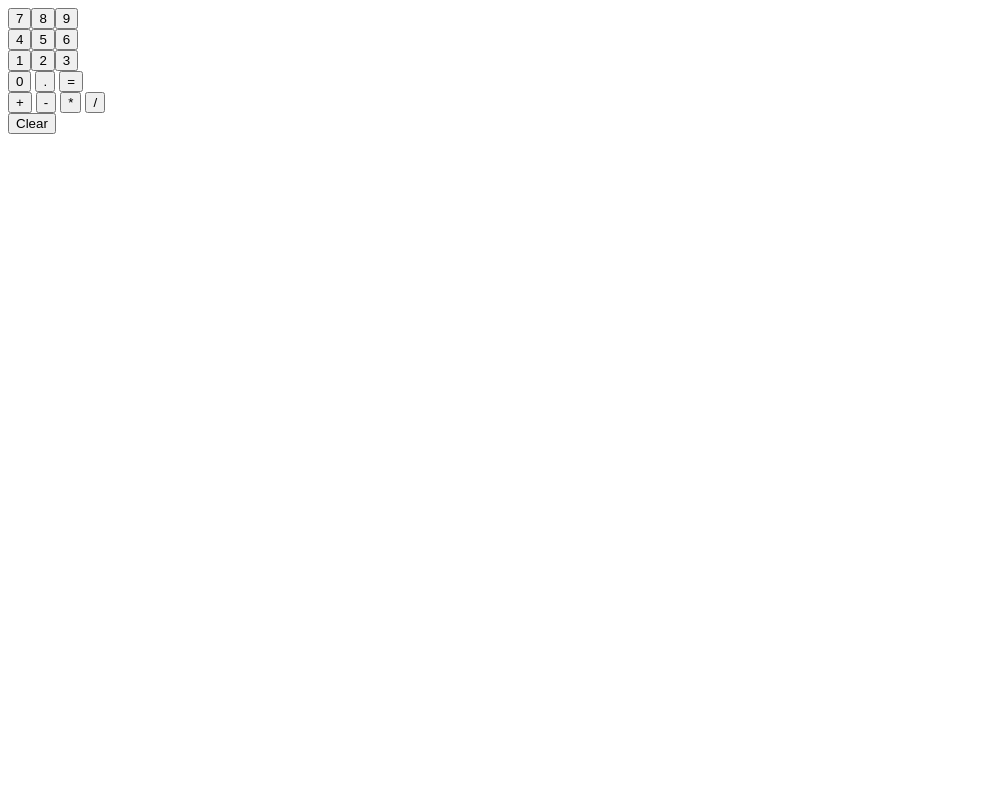
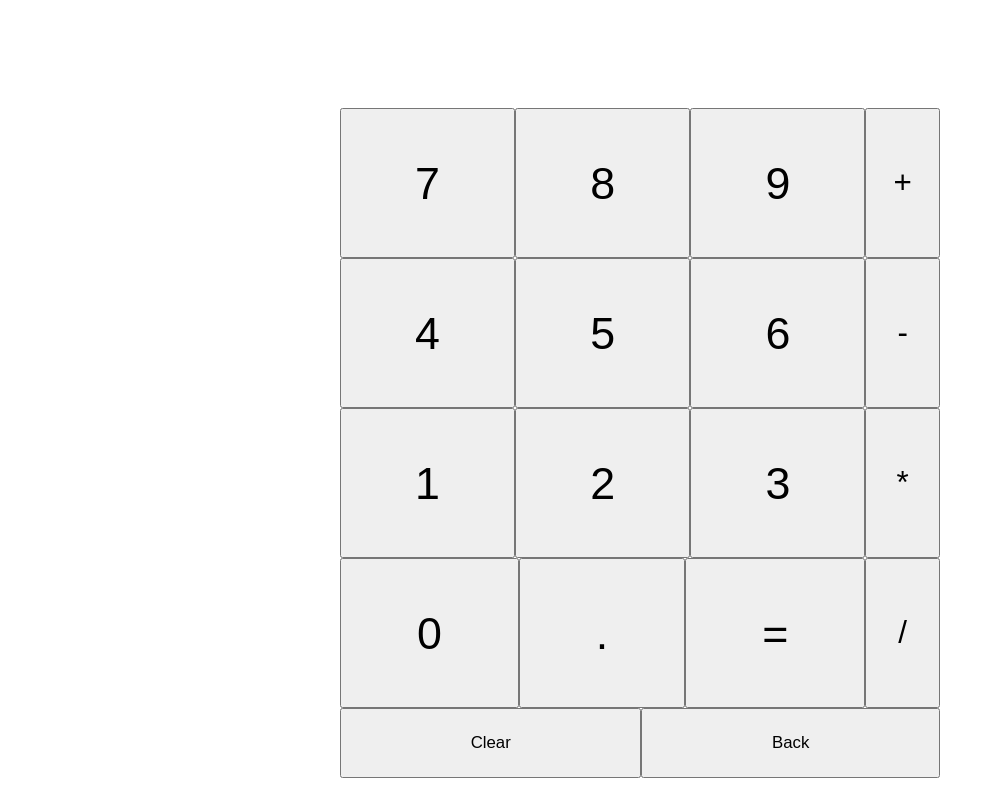
Before and after one commit to Astermite/calculator, a plain HTML site: page index.html in a window 1280 px wide. Shown: the whole page, without its empty margins (0-995 px from the left). Drawn offline with Linux system fonts and the light colour scheme.

Commit message:
Improve the css and some bug fixes
mostly finished

```diff
--- a/app.js
+++ b/app.js
@@ -1,5 +1,6 @@
 function add(n1,n2) {
-    return parseInt(n1) + parseInt(n2);
+
+    return convertToNumber(n1) + convertToNumber(n2);
 }
 function substract(n1,n2) {
     return n1 - n2;
@@ -11,9 +12,6 @@ function divide(n1,n2) {
     if (n2 == 0) return 'CANNOT DIVIDE BY ZERO YOU FOOL!'
     return n1/n2;
 }
-let firstNumber;
-let secondNumber;
-let operator;
 
 function operate(firstNumber,operator,secondNumber) {
     switch (operator) {
@@ -30,6 +28,14 @@ function operate(firstNumber,operator,secondNumber) {
     }
 }
 
+function convertToNumber(input) {
+    if (input.includes('.')) {
+        return parseFloat(input);
+    } else {
+        return parseInt(input);
+    }
+}
+
 const first = document.querySelector('.first')
 const second = document.querySelector('.second')
 const third = document.querySelector('.third')
@@ -38,6 +44,7 @@ for (let i=1; i < 10; i++) {
     let btn = document.createElement('button')
     btn.textContent = `${i}`
     btn.classList.add(`b${i}`)
+    btn.classList.add('num')
     if (i < 10 && i > 6) first.appendChild(btn)
     else if (i < 7 && i > 3) second.appendChild(btn)
     else if (i < 4 && i > 0) third.appendChild(btn)
@@ -56,19 +63,42 @@ const zero = document.querySelector('.b0')
 const visor = document.querySelector('.visor')
 const clearBtn = document.querySelector('.clear')
 const numbers = [one,two,three,four,five,six,seven,eight,nine,zero]
-const addOp = document.querySelector('.addOp')
-const subOp = document.querySelector('.subOp')
-const multOp = document.querySelector('.multOp')
-const diviOp = document.querySelector('.diviOp')
+const addOp = document.querySelector('.add')
+const subOp = document.querySelector('.sub')
+const multOp = document.querySelector('.mult')
+const diviOp = document.querySelector('.divi')
 const Ops = [addOp,subOp,multOp,diviOp]
 const numOp = numbers.concat(Ops)
 let displayValue;
 const equalBtn = document.querySelector('.equal')
+const floatBtn = document.querySelector('.float')
+const backBtn = document.querySelector('.backspace')
 
 equalBtn.addEventListener('click',() => showResult(displayValue))
 clearBtn.addEventListener('click', clear)
-numbers.forEach((item) => item.addEventListener('click', () => display(item.textContent)))
-Ops.forEach((item) => item.addEventListener('click', () => display(' ' + item.textContent + ' ')))
+numbers.forEach((item) => {
+    item.setAttribute('tabindex', '0');
+    item.addEventListener('click', () => display(item.textContent))
+    item.addEventListener('keydown', (event) => {
+        if (event.key === item.textContent) display(item.textContent)
+    })
+})
+Ops.forEach((item) => item.addEventListener('click', () => {display(' ' + item.textContent + ' '); enableFloat()}))
+backBtn.addEventListener('click', () => back())
+equalBtn.addEventListener('keydown', (event) => {if (event.key === 'Enter') showResult(displayValue)})
+
+
+function back() {
+    displayArray = Array.from(visor.textContent)
+    displayArray.pop()
+    visor.textContent = displayArray.join('')
+}
+function enableFloat() {
+    floatBtn.addEventListener('click',() => {
+    display('.')
+}, { once:true })}
+enableFloat()
+
 function display(input) {
     visor.textContent += input
     displayValue = visor.textContent
@@ -94,11 +124,13 @@ function getResult(material) {
         materialArr.splice(index-1,3,firstNumber)
     } else break;
     }
+    if (firstNumber !== Math.floor(firstNumber)) firstNumber = Math.ceil(value * 100) / 100
     return firstNumber;
 }
 function showResult(material) {
     clear()
     display(getResult(material))
+    enableFloat()
 }
 function findFirstIndex(array,toLookFor) {
     let index1 = array.indexOf(toLookFor[0])
--- a/index.html
+++ b/index.html
@@ -13,23 +13,26 @@
             <div class="visor"></div>
             <div class="buttons">
                 <div class="left">
-                    <div class="first"></div>
-                    <div class="second"></div>
-                    <div class="third"></div>
-                    <div class="fourth">
-                        <button class="b0">0</button>
-                        <button class="float">.</button>
-                        <button class="equal">=</button>
+                    <div class="first column"></div>
+                    <div class="second column"></div>
+                    <div class="third column"></div>
+                    <div class="fourth column">
+                        <button class="b0 low">0</button>
+                        <button class="float low">.</button>
+                        <button class="equal low">=</button>
                     </div>
                 </div>
                 <div class="right">
-                    <button class="addOp">+</button>
-                    <button class="subOp">-</button>
-                    <button class="multOp">*</button>
-                    <button class="diviOp">/</button>
+                    <button class="add Op">+</button>
+                    <button class="sub Op">-</button>
+                    <button class="mult Op">*</button>
+                    <button class="divi Op">/</button>
                 </div>
             </div>
-            <button class="clear">Clear</button>
+            <div class="lower">
+                <button class="clear Op">Clear</button>
+                <button class="backspace Op">Back</button>
+            </div>
         </div>
     </div>
 </body>
--- a/style.css
+++ b/style.css
@@ -0,0 +1,78 @@
+.container {
+    display: flex;
+    align-items: center;
+    justify-content: center;
+    flex: auto;
+}
+.body {
+    display: flex;
+    justify-content: center;
+    align-items: center;
+    font-family: Arial, Helvetica, sans-serif;
+    font-size:400%;
+}
+.calc-body {
+    display: flex;
+    flex-direction: column;
+    justify-content: center;
+    align-items: center;
+}
+.visor {
+    min-height: 100px;
+    min-width: 600px;
+    text-align: end;
+    flex: 1 0;
+    font-family: Arial, Helvetica, sans-serif;
+    font-size:400%;
+}
+.buttons {
+    display: flex;
+    width: 600px;
+    height: 600px;
+    justify-content: center;
+    flex: auto;
+    font-family: Arial, Helvetica, sans-serif;
+    font-size:400%;
+}
+.left {
+    flex: 10 auto;
+    display: flex;
+    flex-direction: column;
+}
+.column {
+    flex: 1 1 auto;
+    display: flex;
+
+}
+.num {
+    flex: 1 1 auto;
+    font-family: Arial, Helvetica, sans-serif;
+    font-size:70%;
+}
+
+.right {
+    flex:auto;
+    display:flex;
+    flex-direction: column;
+    justify-content: space-between;
+    font-family: Arial, Helvetica, sans-serif;
+    font-size:70%;
+}
+.Op {
+    flex: 1 1 auto;
+    font-family: Arial, Helvetica, sans-serif;
+    font-size:70%;
+}
+.low {
+    flex: 1 1 auto;
+    font-family: Arial, Helvetica, sans-serif;
+    font-size:70%;
+}
+.lower {
+    display: flex;
+    flex: 1 1 auto;
+    min-height: 70px;
+    font-family: Arial, Helvetica, sans-serif;
+    font-size:150%;
+    width: 600px;
+}
```
